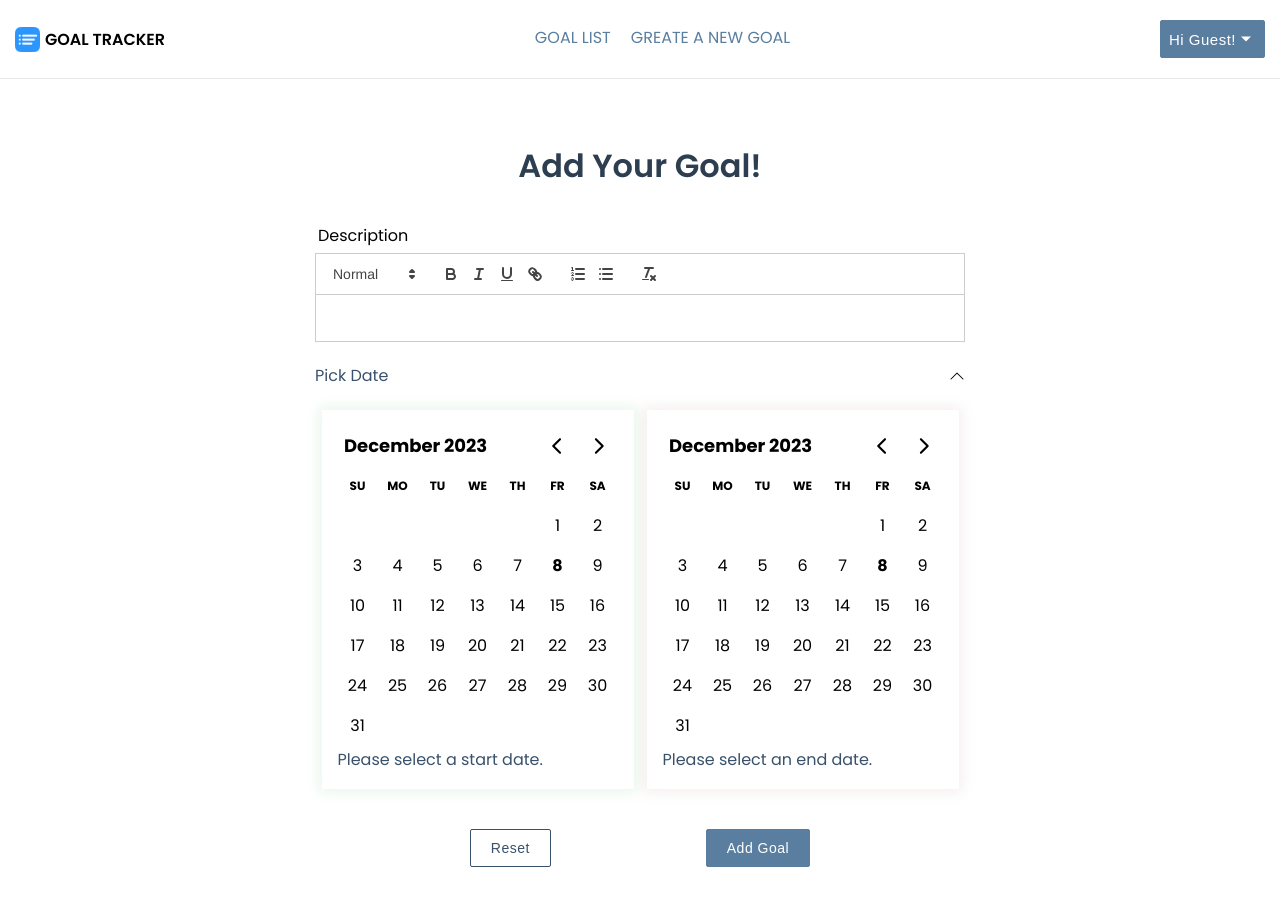
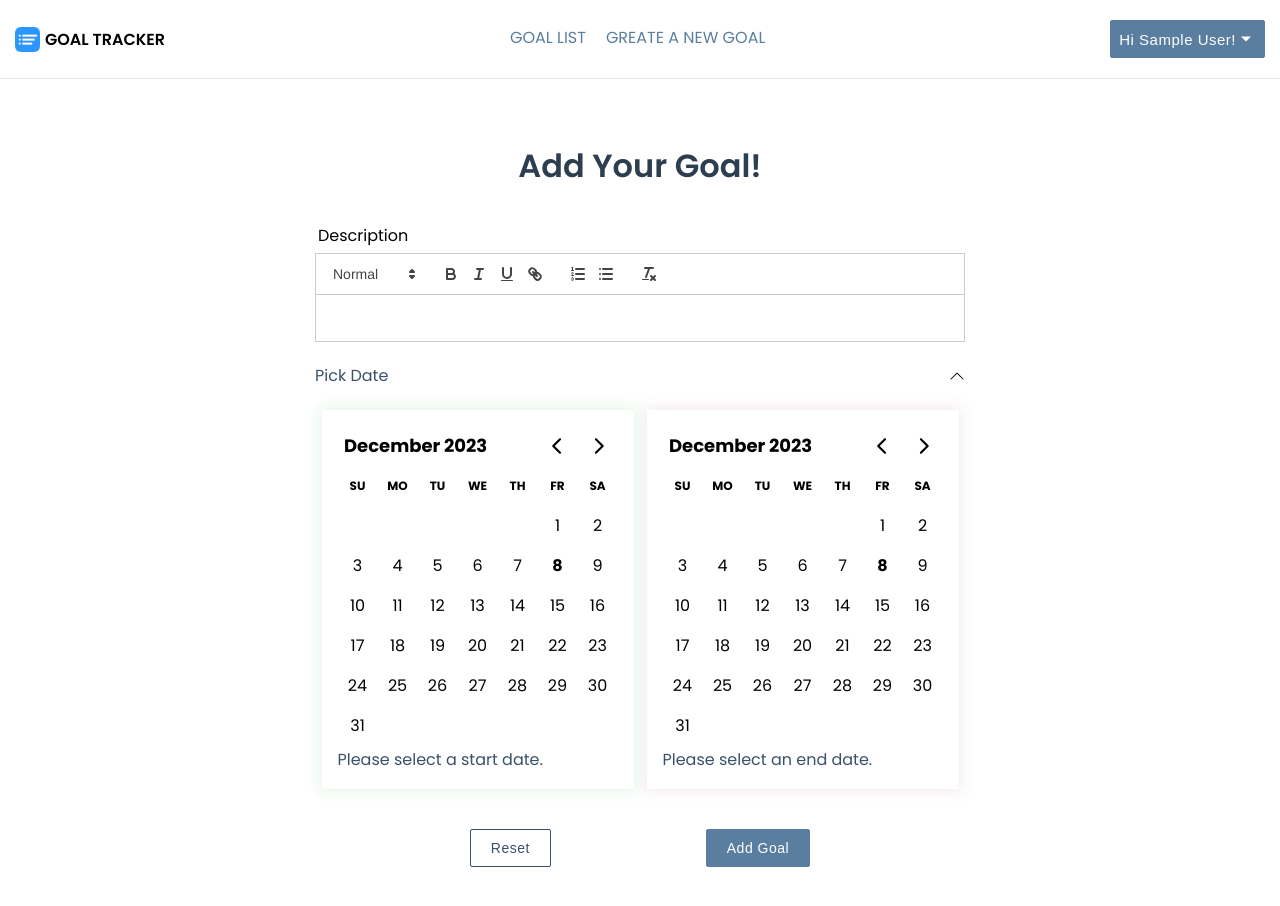
Before and after one commit to SoroushGhodrat/Goal-Tracker-Fullstack, a React (Create React App) app in the folder frontend/: page /goalForm in a window 1280 px wide. Shown: the top 906 px of the page. Built offline with nearby package versions, Linux system fonts and the light colour scheme; sample sign-in values are in the browser's storage.

Commit message:
Code clean up

```diff
--- a/frontend/src/components/GoalForm/GoalForm.tsx
+++ b/frontend/src/components/GoalForm/GoalForm.tsx
@@ -112,7 +112,6 @@ const GoalForm: React.FC = () => {
   };
 
   const handleStartDateSelect = (date: InputDate) => {
-    console.log(date);
     if (date) {
       setSelectedDates({ ...selectedDates, startDate: date });
     }
--- a/frontend/src/components/Navbar/Navbar.tsx
+++ b/frontend/src/components/Navbar/Navbar.tsx
@@ -45,7 +45,7 @@ const Navbar = () => {
         <div>
           <ul>
             <li>
-              <DropdownButton buttonTitle="hi guest!">
+              <DropdownButton buttonTitle={`Hi ${user.name}!`}>
                 <li>
                   <Button
                     title="Profile"
@@ -56,7 +56,6 @@ const Navbar = () => {
                   />
                 </li>
                 <li>
-                  {" "}
                   <Button
                     title="Setting"
                     size="medium"
--- a/frontend/src/pages/GoalList/GoalList.tsx
+++ b/frontend/src/pages/GoalList/GoalList.tsx
@@ -21,8 +21,6 @@ const GoalList = () => {
   //   (state: any) => state.goals
   // );
   const goals = useSelector((state: any) => state.goals.goals);
-
-  console.log(goals);
 
   useEffect(() => {
     if (goals.isError) {
```
